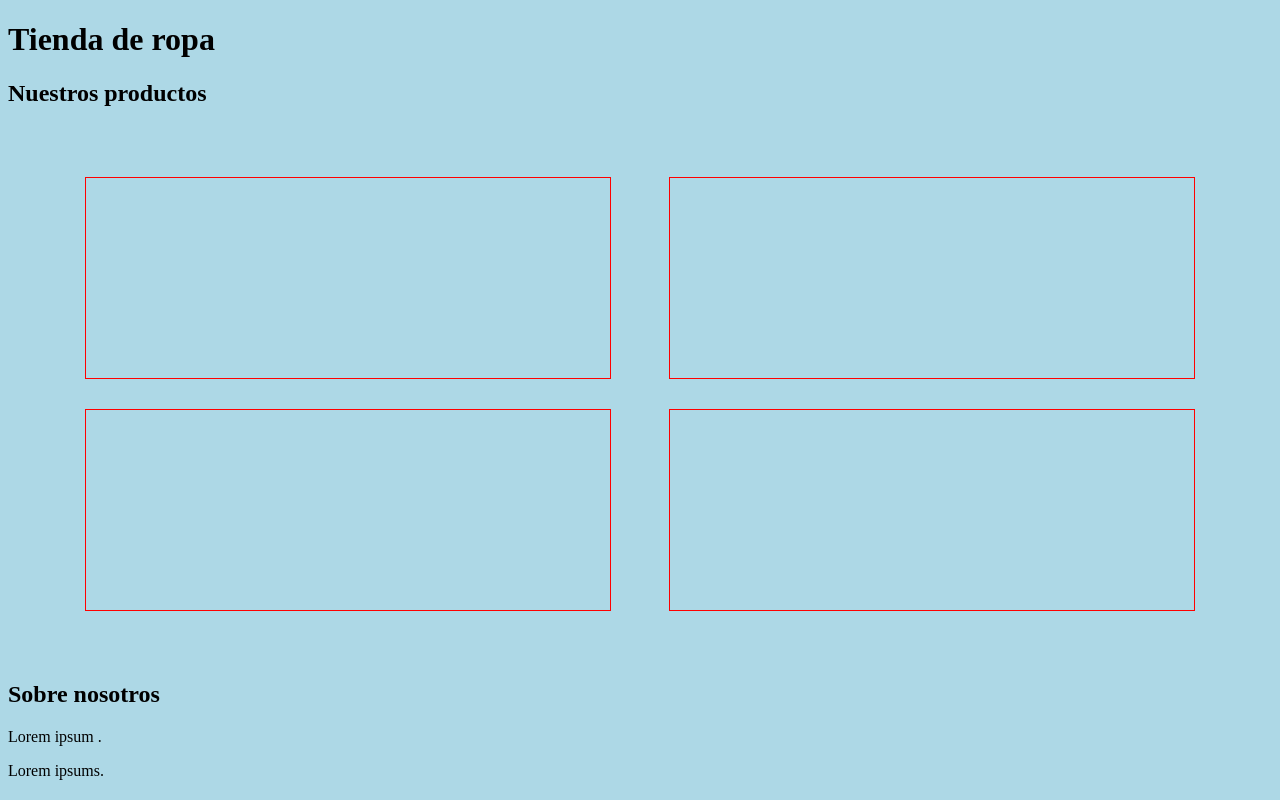
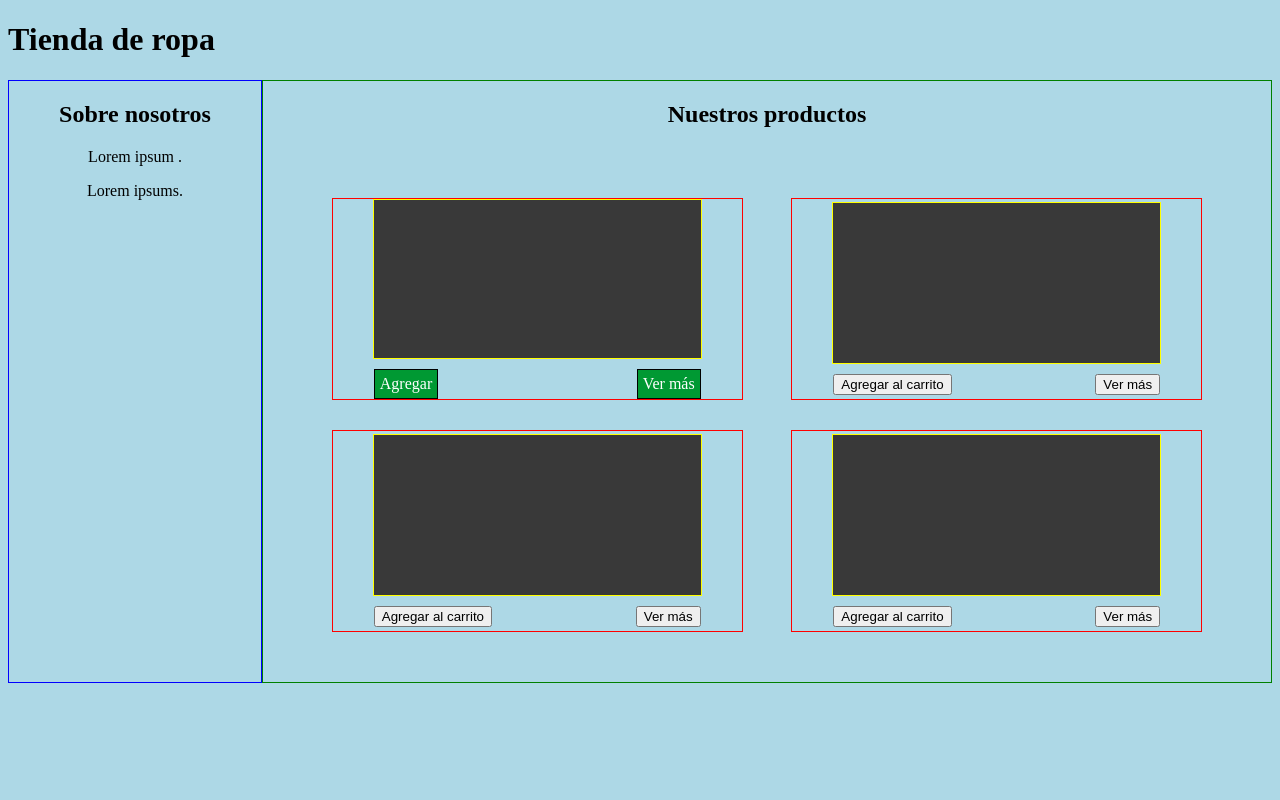
Before and after one commit to josecatalan30/tienda_ropa_0805, a plain HTML site: page index.html in a window 1280 px wide. Drawn offline with Linux system fonts and the light colour scheme.

Commit message:
feat: se establece layout y se establece card de los productos

```diff
--- a/assets/css/style.css
+++ b/assets/css/style.css
@@ -1,15 +1,55 @@
 body{
     background-color: lightblue;
 }
+main{
+    display: flex;
+    flex-direction: row-reverse;
+    justify-content: start;
+}
 #products{
+    border: 1px solid green;
+    width: 80%;
+}
+#about{
+    border: 1px solid blue;
+    width: 20%;
+}
+#products > div{
     display: flex;
     gap: 30px;
     flex-wrap: wrap;
     padding: 50px;
     justify-content: space-evenly;
 }
-#products > article{
+#products > div > article{
     width: 45%;
     border: 1px solid red;
     height: 200px;
+    display: flex;
+    flex-direction: column;
+    justify-content: center;
+    align-items: center;
+    gap: 10px;
 }
+section{
+    text-align: center;
+}
+.card-img{
+    border: 1px solid yellow;
+    background-color: #393939;
+    width: 80%;
+    height: 80%;
+}
+.card-content{
+    display: flex;
+    gap: 5px;
+    width: 80%;
+    justify-content: space-between;
+}
+
+.btn{
+    background: #009933;
+    color: white;
+    border: 1px solid black;
+    padding: 5px;
+}
--- a/index.html
+++ b/index.html
@@ -9,15 +9,45 @@
   <body>
     <h1>Tienda de ropa</h1>
     <main>
-      <h2>Nuestros productos</h2>
       <section id="products">
-        <article></article>
-        <article></article>
-        <article></article>
-        <article></article>
+        <h2>Nuestros productos</h2>
+        <div>
+          <article>
+            <div class="card-img"></div>
+            <div class="card-content">
+                <div class="btn">
+                    <a>Agregar</a>
+                </div>
+              <div class="btn">
+                  <a>Ver más</a>
+              </div>
+            </div>
+          </article>
+          <article>
+            <div class="card-img"></div>
+            <div class="card-content">
+              <button>Agregar al carrito</button>
+              <button>Ver más</button>
+            </div>
+          </article>
+          <article>
+            <div class="card-img"></div>
+            <div class="card-content">
+              <button>Agregar al carrito</button>
+              <button>Ver más</button>
+            </div>
+          </article>
+          <article>
+            <div class="card-img"></div>
+            <div class="card-content">
+              <button>Agregar al carrito</button>
+              <button>Ver más</button>
+            </div>
+          </article>
+        </div>
       </section>
-      <h2>Sobre nosotros</h2>
       <section id="about">
+        <h2>Sobre nosotros</h2>
         <p>Lorem ipsum .</p>
         <p>Lorem ipsums.</p>
       </section>
```
